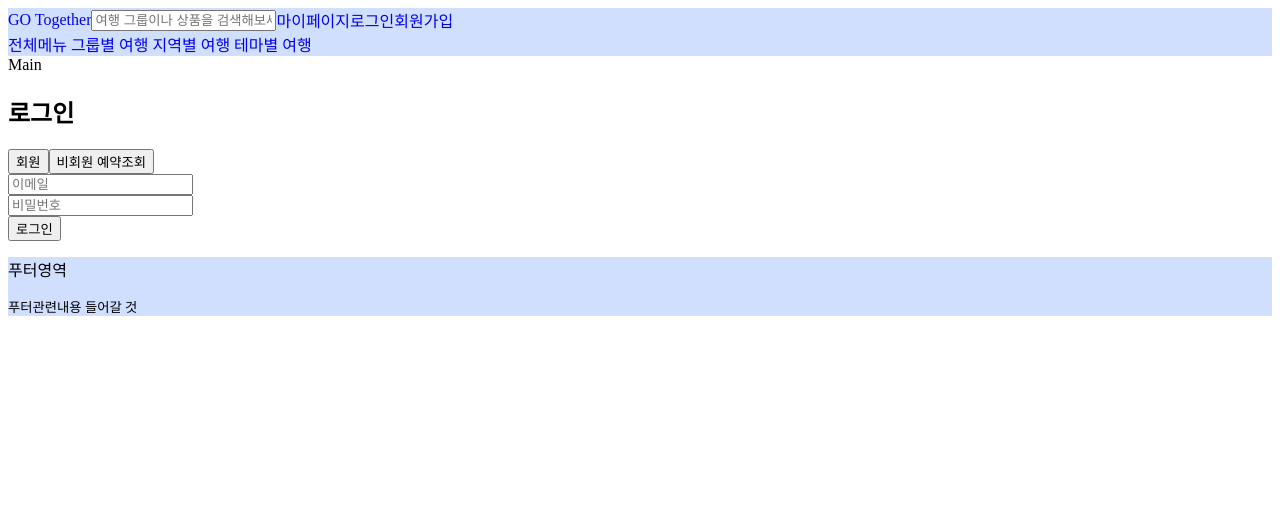
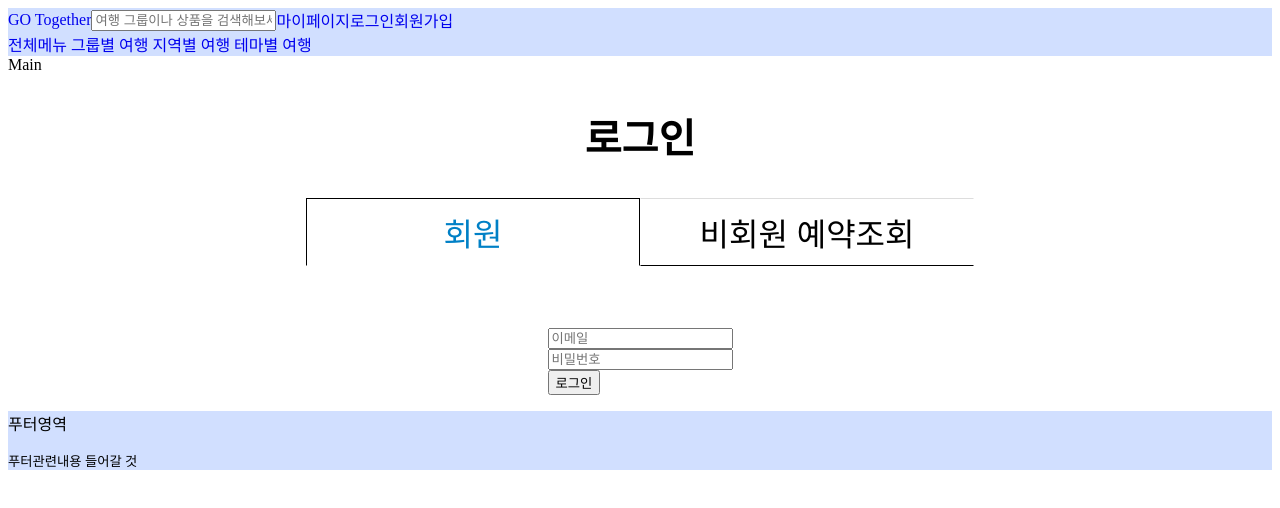
Before and after one commit to TRAVELERSTEAM/TRAVELERS-FE-USER, a React (Vite) app: page /login in a window 1280 px wide. Shown: the top 508 px of the page. Built offline with nearby package versions, Linux system fonts and the light colour scheme.

Commit message:
design: Login페이지 스타일 작성/#13

```diff
--- a/src/pages/LoginPage.tsx
+++ b/src/pages/LoginPage.tsx
@@ -53,20 +53,64 @@ function Login() {
   };
 
   return (
-    <section>
+    <LoginContainer>
       <h1>로그인</h1>
-      <div>
-        <button onClick={onInput} value={LoginMethod.member} className="member active">
+      <ButtonBox>
+        <LoginMethodButton onClick={onInput} value={LoginMethod.member} className="member active">
           회원
-        </button>
-        <button onClick={onInput} value={LoginMethod.noMember} className="noMember">
+        </LoginMethodButton>
+        <LoginMethodButton onClick={onInput} value={LoginMethod.noMember} className="noMember">
           비회원 예약조회
-        </button>
-      </div>
+        </LoginMethodButton>
+      </ButtonBox>
       {loginMethod === LoginMethod.member && <MemberLogin />}
       {loginMethod === LoginMethod.noMember && <NoMemberLogin />}
-    </section>
+    </LoginContainer>
   );
 }
 
 export default Login;
+
+const LoginContainer = styled.section`
+  width: 668px;
+  margin: 0 auto;
+  display: flex;
+  justify-content: center;
+  align-items: center;
+  flex-direction: column;
+  h1 {
+    font-size: 40px;
+  }
+`;
+
+const ButtonBox = styled.div`
+  width: 100%;
+  margin-bottom: 52px;
+`;
+
+const LoginMethodButton = styled.button`
+  width: 50%;
+  font-size: 32px;
+  border: none;
+  outline: none;
+  background-color: transparent;
+  padding: 10px 0;
+  cursor: pointer;
+  margin-bottom: 10px;
+  border: 1px solid #dddddd;
+  border-left-color: transparent;
+  border-right-color: transparent;
+  border-bottom: 1px solid #000;
+  &:hover {
+    color: #0080c6;
+    background-color: rgba(0, 0, 0, 0.05);
+  }
+  &.active {
+    color: #0080c6;
+    border: 1px solid #000;
+    border-bottom-color: transparent;
+    &:hover {
+      background-color: transparent;
+    }
+  }
+`;
```
Also changed, not shown: src/style/LoginCommonStyle.ts (added, +44 -0 lines).
